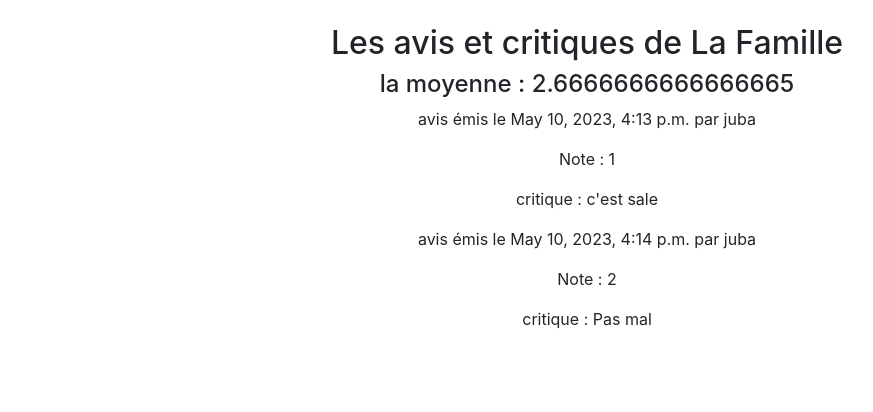
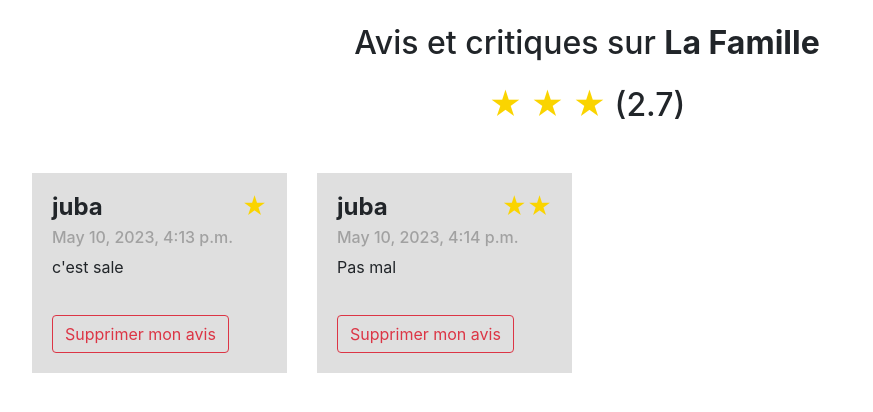
Before and after one commit to KCaziz/PFE, a Django app: page /avis_restaurant/1/ in a window 1280 px wide. Shown: the part 56-468 px from the top of the page, without its empty margins (53-926 px from the left). Run offline with Django 4.2, Linux system fonts and the light colour scheme; data comes from the database, SQL or seed files in the repository; both versions use the stored data as it was after the commit; some libraries are stand-ins or nearby versions.

Commit message:
CSS pour les avis

```diff
--- a/resto/app1/urls.py
+++ b/resto/app1/urls.py
@@ -25,5 +25,6 @@ urlpatterns = [
     path('restaurateur/espace_restaurant/<int:pk>/resto_commandes/traitement', views.process_order, name='process_order'),
     path('restaurateur/espace_restaurant/<str:username>/resto_commandes/traitement', views.process_order_user, name='process_order_user'),
     path('restaurateur/espace_restaurant/<int:pk>/qr_code', views.qr_code, name='qr_code'),
+    path('avis_restaurant/avis/<int:pk>', views.supprimer_avis, name='supprimer_avis'),
 
     ]
--- a/resto/app1/views.py
+++ b/resto/app1/views.py
@@ -324,6 +324,13 @@ def avis_restaurant(request, restaurant_id):
         form = AvisForm()
     return render(request, 'app1/avis_restaurant.html', {'restaurant': restaurant, 'avis': avis, 'avis_form':form})
 
+def supprimer_avis(request, pk):
+    avis = Avis.objects.filter(id=pk)
+
+    idresto = avis.first().restaurant.id
+    avis.delete()
+
+    return redirect('avis_restaurant', restaurant_id = idresto)
 
 # def ajouter_avis(request, restaurant_id):
 #     restaurant = Restaurant.objects.get(id=restaurant_id)
@@ -392,18 +399,16 @@ def ajout_produit(request, restoid):
 
 def supprimer_produit(request, pk):
     produit = Product.objects.filter(id=pk)
-    if produit.exists():
+
         # On récupère l'id du restaurant auquel appartient le produit
-        restoid = produit.first().restaurant.id
+    restoid = produit.first().restaurant.id
 
         # On supprime l'objet Product de la base de données
-        produit.delete()
+    produit.delete()
 
         # On redirige l'utilisateur vers la vue espace_restaurant pour le restaurant
-        return redirect('espace_restaurant', pk=restoid)
-    else:
-        # Si l'objet n'existe pas, on affiche une erreur 404
-        raise Http404("Le produit n'existe pas")
+    return redirect('espace_restaurant', pk=restoid)
+
 
     return render(request, 'app1/espace_restaurant.html', context={"resto": resto})
 
--- a/resto/templates/app1/avis_restaurant.html
+++ b/resto/templates/app1/avis_restaurant.html
@@ -2,13 +2,62 @@
 {% block content %}
 <center>
 
-    <h2>Les avis et critiques de {{restaurant.resto_name}}</h2>
-    <h4>la moyenne : {{restaurant.moyenne}}</h4>
-    {% for a in avis %}
-    <p>avis émis le {{a.date_avis}} par {{a.auteur.username}}</p>
-    <p>Note : {{a.note}}</p>
-    <p>critique : {{a.commentaire}}</p>
-    {%endfor%}
+    <div class="container">
+        <h2 class="mb-4">Avis et critiques sur <strong>{{restaurant.resto_name}}</strong></h2>
+        <h2 class="mb-4 mt-0">
+            <span style="color: rgb(250, 212, 0);">★</span>
+                    {% if restaurant.moyenne > 1%}
+                    <span style="color: rgb(250, 212, 0);">★</span>
+                    {%endif%}
+                    {% if restaurant.moyenne > 2%}
+                    <span style="color: rgb(250, 212, 0);">★</span>
+                    {%endif%}
+                    {% if restaurant.moyenne > 3%}
+                    <span style="color: rgb(250, 212, 0);">★</span>
+                    {%endif%}
+                    {% if restaurant.moyenne > 4%}
+                    <span style="color: rgb(250, 212, 0);">★</span>
+                    {%endif%}
+                    ({{restaurant.moyenne|floatformat:1 }})
+        </h2>
+        <br>
+        <div class="row">
+          {% for a in avis %}
+          <div class="col-md-3">
+            <div class="card-body mb-4 d-flex flex-column" style="text-align: left;" id="card-avis">
+
+                <h4 class="card-title">
+                    <strong>{{a.auteur.username}}</strong>
+                    <span style="float: right; color: rgb(250, 212, 0);">★</span>
+                    {% if a.note > 1%}
+                    <span style="float: right; color: rgb(250, 212, 0);">★</span>
+                    {%endif%}
+                    {% if a.note > 2%}
+                    <span style="float: right; color: rgb(250, 212, 0);">★</span>
+                    {%endif%}
+                    {% if a.note > 3%}
+                    <span style="float: right; color: rgb(250, 212, 0);">★</span>
+                    {%endif%}
+                    {% if a.note > 4%}
+                    <span style="float: right; color: rgb(250, 212, 0);">★</span>
+                    {%endif%}
+
+                </h4>
+                <h6 class="card-subtitle mb-2">{{a.date_avis}}</h6>
+                <p class="card-text">{{a.commentaire}}</p>
+                <div class="mt-auto">
+                    <a class="card-link btn btn-outline-danger" href="{% url 'supprimer_avis' a.id%}">Supprimer mon avis</a>
+                </div>
+            </div>
+          </div>
+          {% endfor %}
+        </div>
+    </div>
+
+
+
+
+
     <br><br>
     {% if user.is_authenticated %}
 
@@ -36,4 +85,7 @@
         {%endfor%}
     {%endif%}
 </center>
+
+
+
 {% endblock %}
--- a/resto/templates/base.html
+++ b/resto/templates/base.html
@@ -5,6 +5,7 @@
     <meta name="viewport" content="width=device-width, initial-scale=1.0">
     <title>Youiz</title>
     <link rel="stylesheet" href="https://maxcdn.bootstrapcdn.com/bootstrap/4.0.0/css/bootstrap.min.css">
+
 	<style>
 
 		details > summary::marker {
@@ -63,6 +64,25 @@
             font-size: 1rem;
         }
     }
+
+	#card-avis{
+		height: 200px;
+		transition: all, 1s;
+		background-color: #dfdfdf;
+	}
+	#card-avis h6{
+		color: #a1a1a1;
+	}
+
+	#card-avis:hover{
+		height: 200px;
+		transform: scale(1.1,1.1);
+		background-color: rgb(105, 105, 105);
+		color: aliceblue;
+		border-radius: 15px;
+	}
+
+
 	</style>
 </head>
 
```
Also changed, not shown: resto/db.sqlite3.
